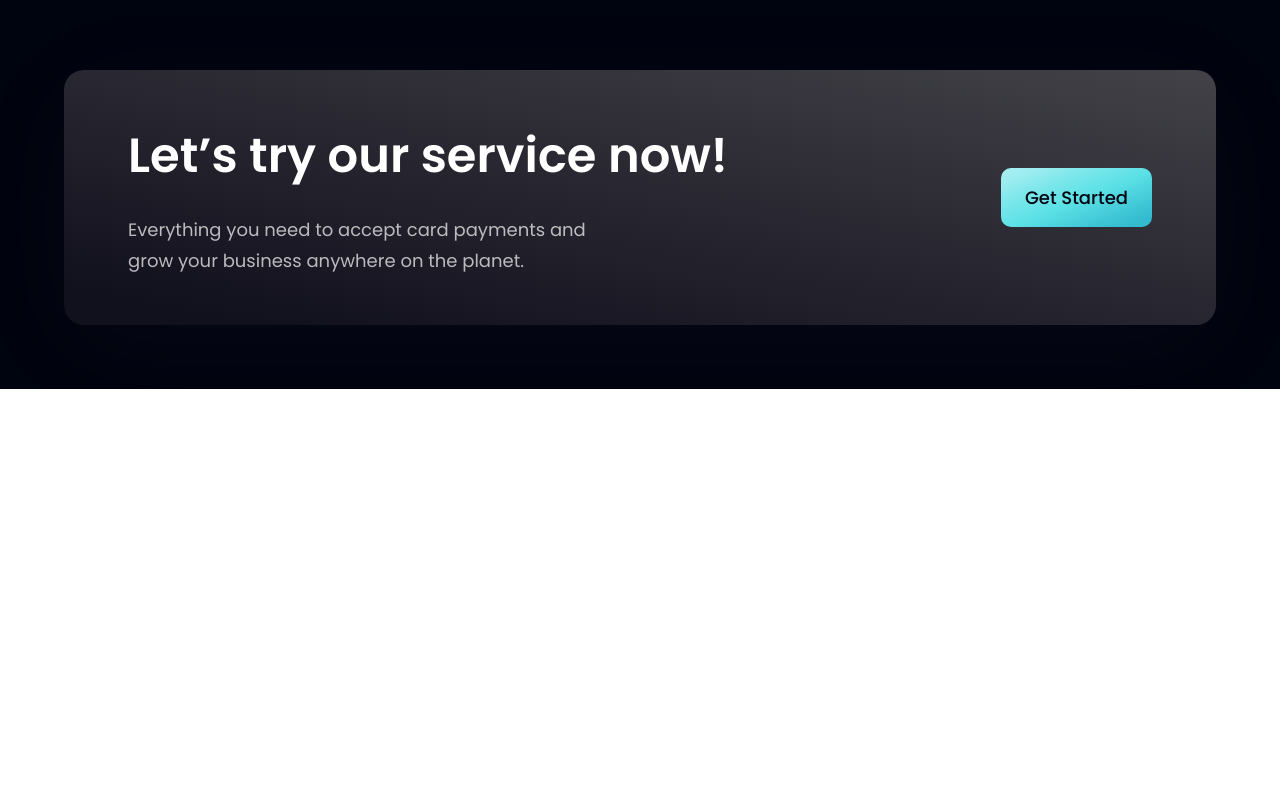
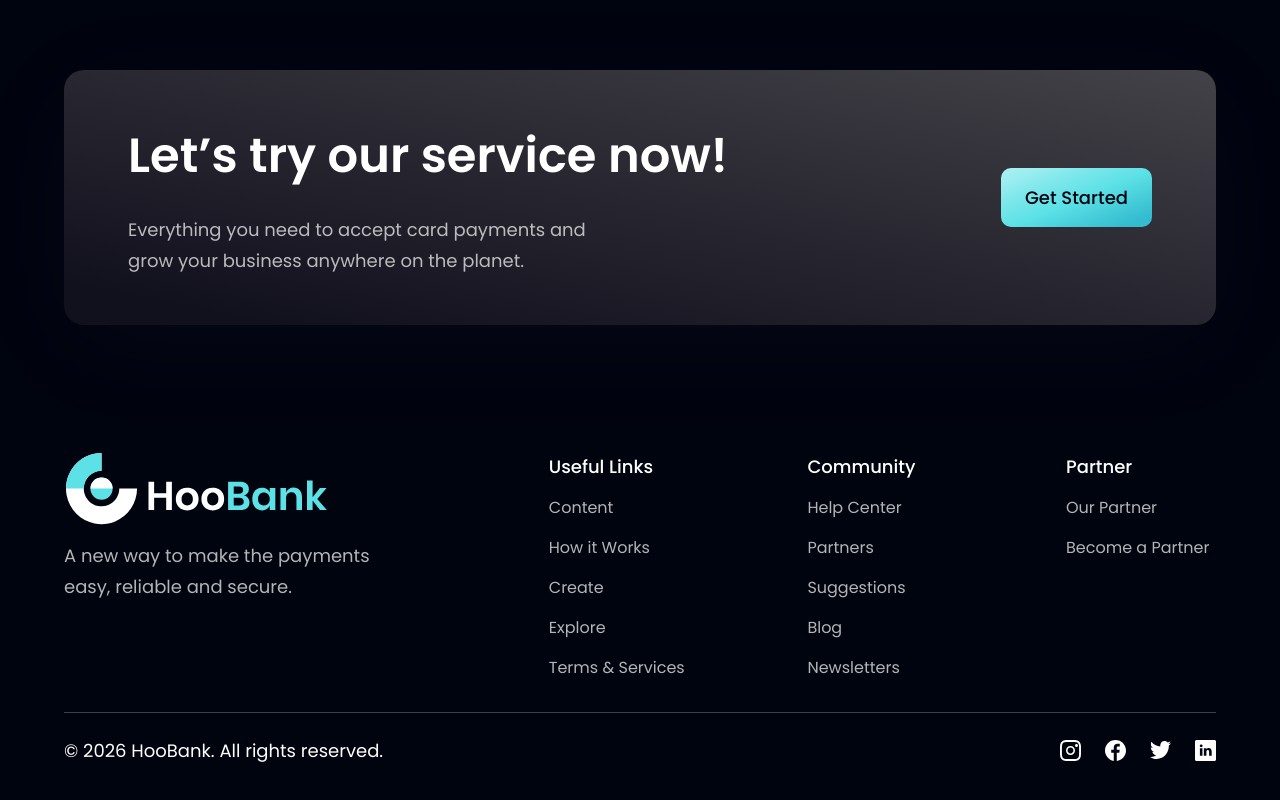
Before and after one commit to AymaneMehdi/HooBank-Landing-Page, a React app: page / in a window 1280 px wide. Shown: the part 4118-4918 px from the top of the page. Before the commit the page ends 4507 px from the top, so only its background shows below. Built offline with nearby package versions, Linux system fonts and the light colour scheme; the HTML template or start-up script is replaced by a standard one.

Commit message:
Add Footer component and integrate into App layout.

```diff
--- a/src/App.jsx
+++ b/src/App.jsx
@@ -1,5 +1,5 @@
 import styles from "./style";
-import { Navbar, Hero, Stats, Business, Billing, CardDeal, Testimonials, Clients, CTA } from "./components";
+import { Navbar, Hero, Stats, Business, Billing, CardDeal, Testimonials, Clients, CTA, Footer } from "./components";
 
 const App = () => (
   <div className="bg-primary w-full overflow-hidden">
@@ -22,6 +22,7 @@
         <Testimonials />
         <Clients />
         <CTA />
+        <Footer />
       </div>
     </div>
   </div>
--- /dev/null
+++ b/src/components/Footer.jsx
@@ -0,0 +1,64 @@
+import styles from "../style";
+import { logo } from "../assets";
+import { footerLinks, socialMedia } from "../constants";
+
+const Footer = () => (
+  <section className={`${styles.flexCenter} ${styles.paddingY} flex-col`}>
+    <div className={`${styles.flexStart} md:flex-row flex-col mb-8 w-full`}>
+      <div className="flex-[1] flex flex-col justify-start mr-10">
+        <img
+          src={logo}
+          alt="hoobank"
+          className="w-[266px] h-[72.14px] object-contain"
+        />
+        <p className={`${styles.paragraph} mt-4 max-w-[312px]`}>
+          A new way to make the payments easy, reliable and secure.
+        </p>
+      </div>
+
+      <div className="flex-[1.5] w-full flex flex-row justify-between flex-wrap md:mt-0 mt-10">
+        {footerLinks.map((footerlink) => (
+          <div key={footerlink.title} className={`flex flex-col ss:my-0 my-4 min-w-[150px]`}>
+            <h4 className="font-poppins font-medium text-[18px] leading-[27px] text-white">
+              {footerlink.title}
+            </h4>
+            <ul className="list-none mt-4">
+              {footerlink.links.map((link, index) => (
+                <li
+                  key={link.name}
+                  className={`font-poppins font-normal text-[16px] leading-[24px] text-dimWhite hover:text-secondary cursor-pointer ${
+                    index !== footerlink.links.length - 1 ? "mb-4" : "mb-0"
+                  }`}
+                >
+                  {link.name}
+                </li>
+              ))}
+            </ul>
+          </div>
+        ))}
+      </div>
+    </div>
+
+    <div className="w-full flex justify-between items-center md:flex-row flex-col pt-6 border-t-[1px] border-t-[#3F3E45]">
+      <p className="font-poppins font-normal text-center text-[18px] leading-[27px] text-white">
+        © 2026 HooBank. All rights reserved.
+      </p>
+
+      <div className="flex flex-row md:mt-0 mt-6">
+        {socialMedia.map((social, index) => (
+          <img
+            key={social.id}
+            src={social.icon}
+            alt={social.id}
+            className={`w-[21px] h-[21px] object-contain cursor-pointer ${
+              index !== socialMedia.length - 1 ? "mr-6" : "mr-0"
+            }`}
+            onClick={() => window.open(social.link)}
+          />
+        ))}
+      </div>
+    </div>
+  </section>
+);
+
+export default Footer;
--- a/src/components/index.js
+++ b/src/components/index.js
@@ -7,6 +7,7 @@
 import Testimonials from "./Testimonials";
 import Clients from "./Clients";
 import CTA from "./CTA";
+import Footer from "./Footer";
 
 export {
   Navbar,
@@ -18,4 +19,5 @@
   Testimonials,
   Clients,
   CTA,
+  Footer,
 };
```
